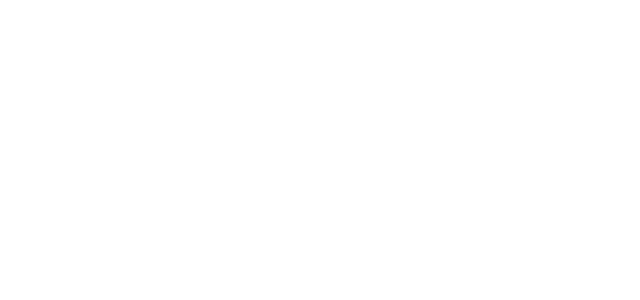
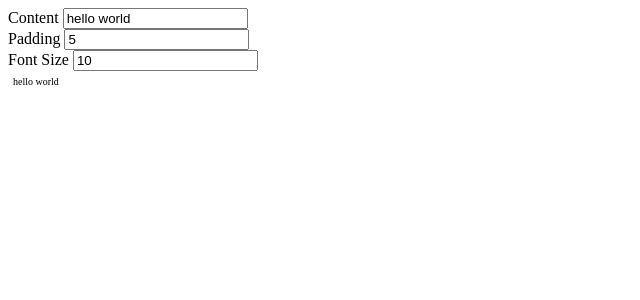
Before and after one commit to dheeraj257/React-Basics-Level-2-Test---React-mini-Preview---15awnfeg06dm, a React app: page / in a window 1280 px wide. Shown: the top 300 px of the page, without its empty margins (0-640 px from the left). Built offline with nearby package versions, Linux system fonts and the light colour scheme.

Commit message:
Updated App.js

```diff
--- a/src/components/App.js
+++ b/src/components/App.js
@@ -1,15 +1,30 @@
-import React from 'react'
+import React ,{useState} from 'react'
 import '../styles/App.css';
 import { Preview } from './Preview';
 const App = () => {
+  const [Data,setData]=useState("hello world");
+  const [Padding,setPadding]=useState(5);
+  const [FontSize,setFontSize]=useState(10);
 
+
+  function getData(val){
+      setData(val.target.value);
+  }
+  function getPadding(val){
+    setPadding(val.target.value)
+  }
+  function getFontSize(val){
+    setFontSize(val.target.value)
+  }
   return (
     <div id="main">
       <div>
-        {/* add input elememnts inside here */}
+        Content <input id='contentInput' type="text" value={Data} onChange={getData}/><br />
+        Padding <input id='paddingInput' type="number" value={Padding} onChange={getPadding} /><br />
+        Font Size <input id='fontSizeInput' type="number" value={FontSize} onChange={getFontSize} />
       </div>
 
- {/* render Preview component here */}
+      <Preview content={Data} padding={Padding+'px'} fontSize={FontSize+'px'}/>
 
     </div>
   )
```
Also changed, not shown: 1 other file (tests, documents, lock files or other folders).
